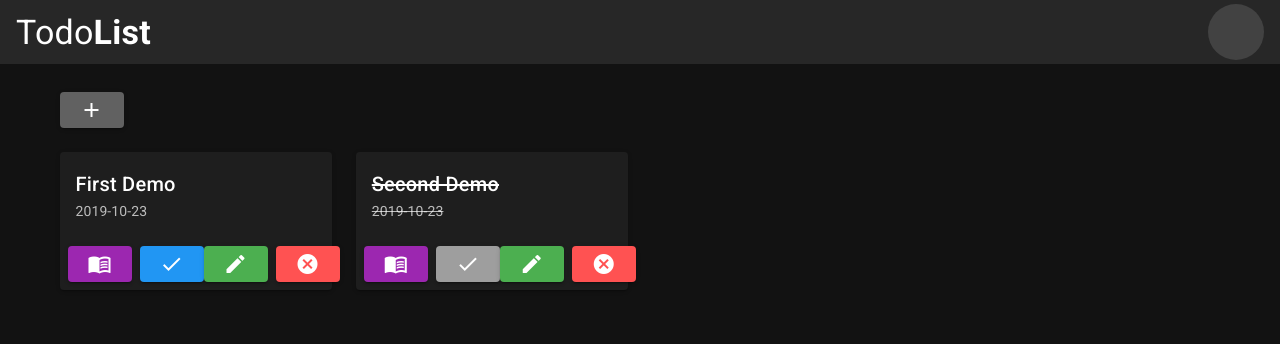
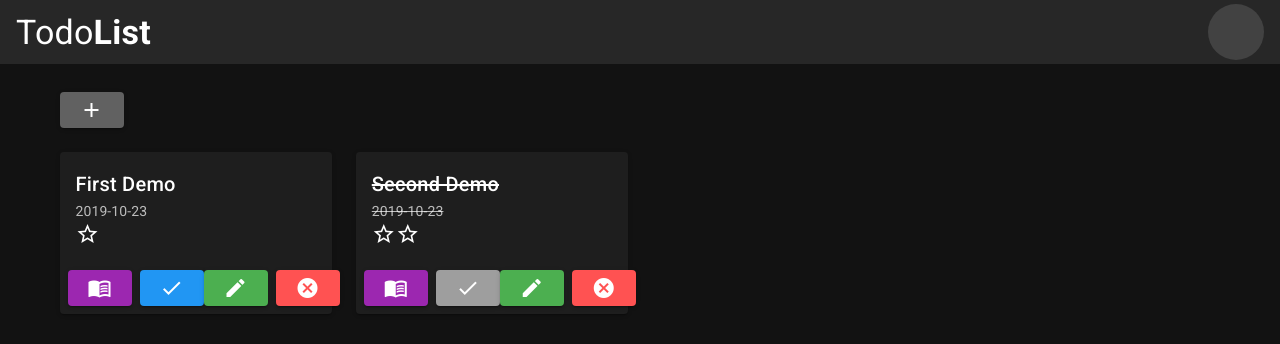
Before and after one commit to igorashs/vue-todo-list, a Vue app: page / in a window 1280 px wide. Shown: the top 344 px of the page. Built offline with nearby package versions, Linux system fonts and the light colour scheme.

Commit message:
Add stars for priority

```diff
--- a/src/components/Todo.vue
+++ b/src/components/Todo.vue
@@ -5,9 +5,15 @@
       >{{ todo.title }}</v-card-title
     >
     <v-card-subtitle
-      :style="todo.isCompleted ? 'text-decoration: line-through' : null"
-      >{{ todo.dueDate }}</v-card-subtitle
-    >
+      ><span
+        :style="todo.isCompleted ? 'text-decoration: line-through' : null"
+        >{{ todo.dueDate }}</span
+      >
+      <v-spacer> </v-spacer>
+      <v-icon v-for="n in priorityLevel" :key="n">
+        mdi-star-outline
+      </v-icon>
+    </v-card-subtitle>
     <v-card-actions>
       <v-tooltip bottom>
         <template v-slot:activator="{ on }">
@@ -58,6 +64,14 @@ export default {
     };
   },
   props: ['initTodo'],
+  computed: {
+    priorityLevel() {
+      const { priority } = this.todo;
+      if (priority === 'high') return 3;
+      if (priority === 'medium') return 2;
+      return 1;
+    },
+  },
   methods: {
     removeTodoHandler() {
       this.$emit('remove-todo', this.todo.id);
```
